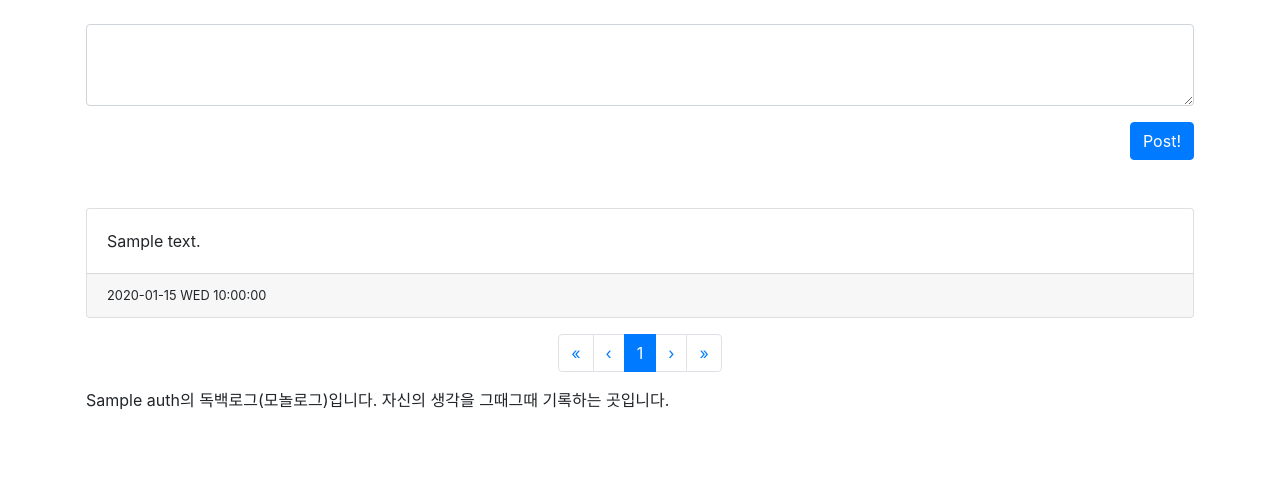
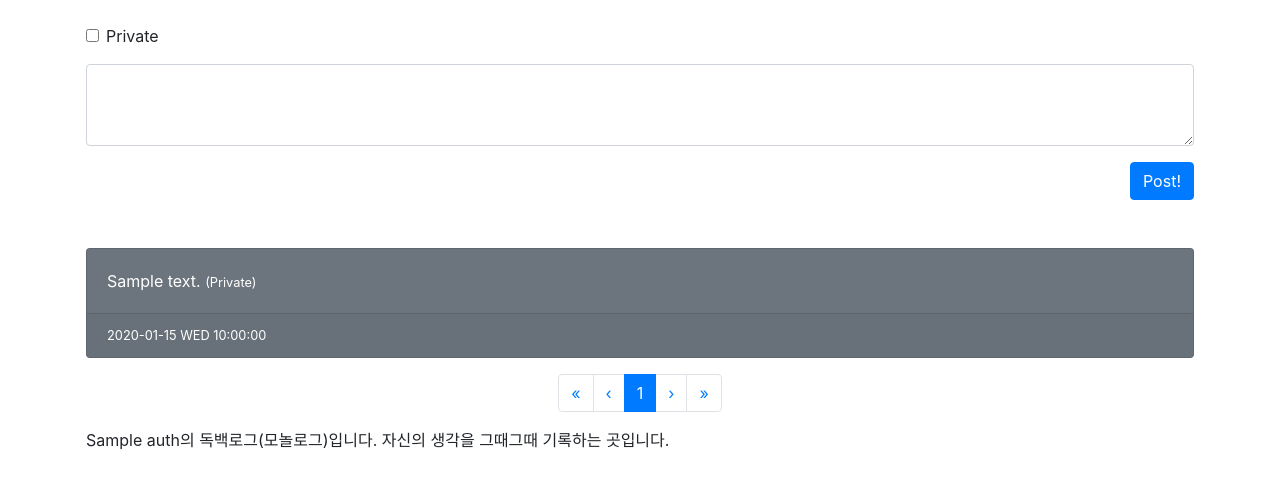
Before and after one commit to theplenoh/php-monologue, a PHP site: page /index.php in a window 1280 px wide. Shown: the part 56-545 px from the top of the page. Run offline with PHP 8.4, Linux system fonts and the light colour scheme; the visitor is signed in with stand-in values (Sample User, id 1); tables that the repository leaves empty or names only in its code hold one stand-in row (values such as "Sample post"); a stand-in replaces the project's code that opens the database connection; some libraries are stand-ins or nearby versions.

Commit message:
Add private posting feature

```diff
--- a/index.php
+++ b/index.php
@@ -38,6 +38,11 @@ if(isset($_SESSION['loggedin']) && $_SESSION['loggedin'] === true)
     <div class="row">
         <div class="col-xs-12 m-3 mt-4 w-100">
             <form action="insert.php" method="post">
+                <div class="form-group form-check">
+                    <label class="form-check-label">
+                        <input class="form-check-input" type="checkbox" name="visibility" value="private"> Private
+                    </label>
+                </div>
                 <div class="form-group">
                     <textarea class="form-control p-3" name="content"></textarea>
                 </div>
@@ -74,14 +79,30 @@ else
     while($entry = mysqli_fetch_array($result))
     {
         $content = filter($entry['content']);
+        $visibility = (int)$entry['visibility'];
         $wdate = explode(" ", $entry['wdate']);
         $customdate = $wdate[0].' '.get_day($wdate[0], "en").' '.$wdate[1];
-
+?>
+<?php
+        if((isset($_SESSION['loggedin']) && $_SESSION['loggedin'] === true) && $visibility == 0)
+        {
+?>
+            <section class="card bg-secondary text-white mt-3 mb-3">
+                <div class="card-body"><?php echo $content; ?> <small class="small">(Private)</small></div>
+                <div class="card-footer small"><?php echo $customdate; ?></div>
+            </section>
+<?php
+        }
+        else if($visibility == 1)
+        {
 ?>
             <section class="card mt-3 mb-3">
                 <div class="card-body"><?php echo $content; ?></div>
                 <div class="card-footer small"><?php echo $customdate; ?></div>
             </section>
+<?php
+        }
+?>
 <?php
     }
 }
--- a/insert.php
+++ b/insert.php
@@ -6,8 +6,9 @@ if(!isset($_POST['content']))
 
 $content = sanitize($_POST['content']);
 $wdate = date("Y-m-d H:i", time());
+$visibility = isset($_POST['visibility'])? (int)0:(int)1;
 
-$query = "INSERT INTO monologue_entries (content, wdate, visibility) VALUES('{$content}', '{$wdate}', 1)";
+$query = "INSERT INTO monologue_entries (content, wdate, visibility) VALUES('{$content}', '{$wdate}', $visibility)";
 
 mysqli_query($conn, $query);
 mysqli_close($conn);
```
